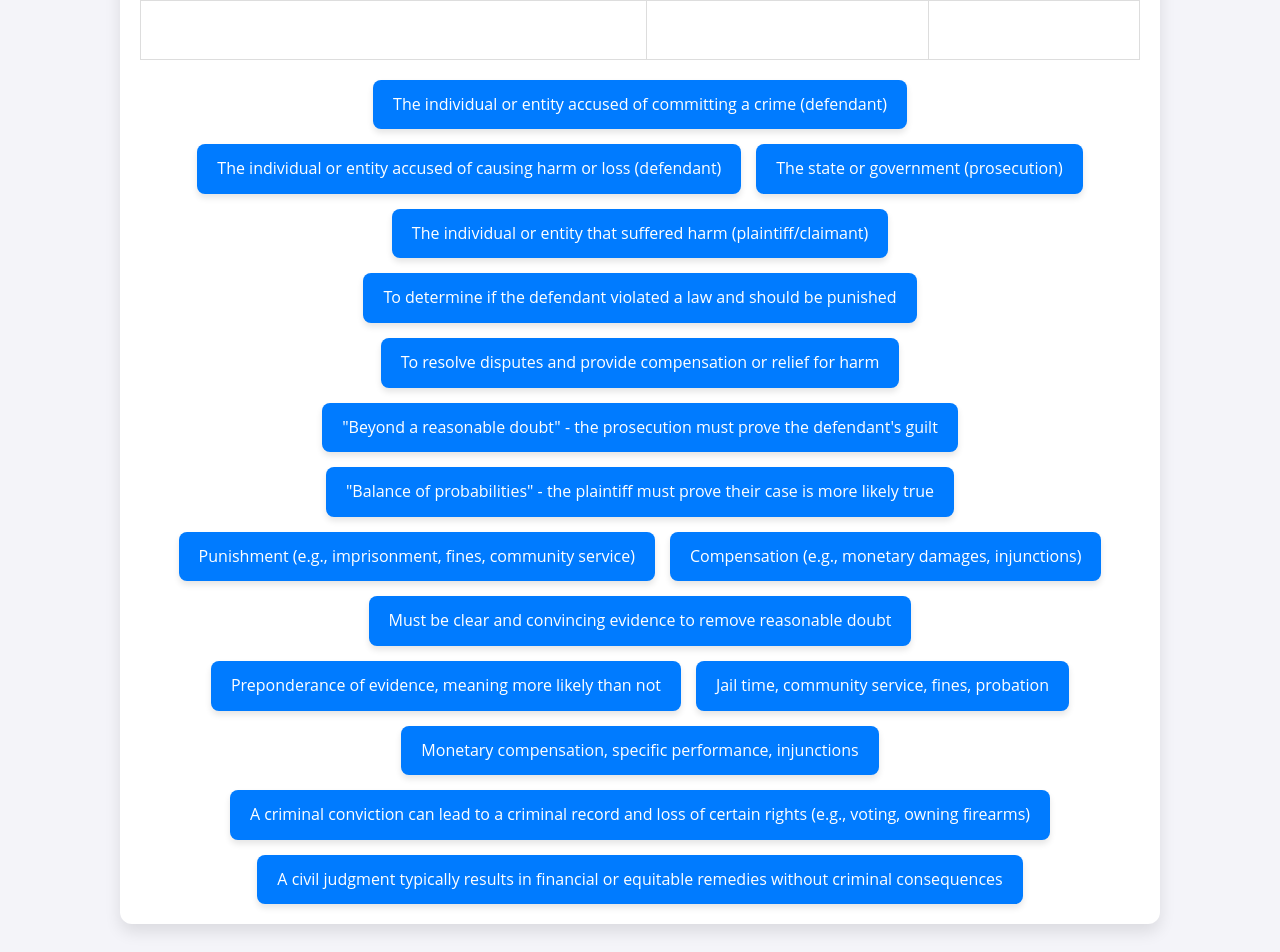
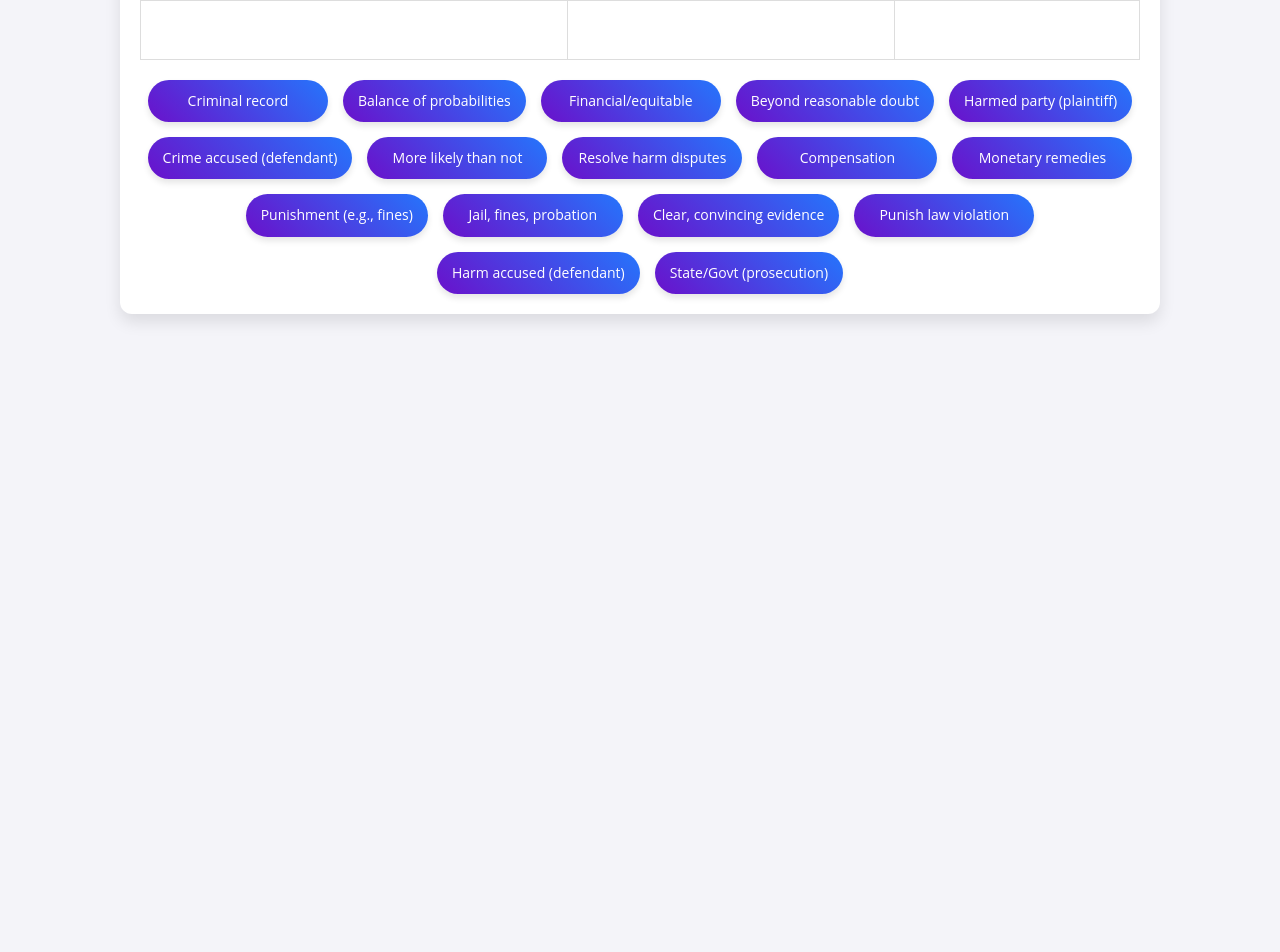
Before and after one commit to kanemayhew/teensandthelaw, a plain HTML site: page index.html in a window 1280 px wide. Shown: the part 588-1540 px from the top of the page. After the commit the page ends 930 px from the top, so only its background shows below. Drawn offline with Linux system fonts and the light colour scheme.

Commit message:
Update index.html

```diff
--- a/index.html
+++ b/index.html
@@ -68,14 +68,19 @@
             justify-content: center;
         }
         .button {
-            background-color: #007BFF;
+            background: linear-gradient(45deg, #6a11cb, #2575fc);
             color: white;
             border: none;
-            padding: 12px 20px;
+            padding: 10px 15px;
             cursor: pointer;
-            border-radius: 8px;
+            border-radius: 50px;
             box-shadow: 0 4px 6px rgba(0, 0, 0, 0.1);
             transition: transform 0.2s, background-color 0.3s, box-shadow 0.3s;
+            font-size: 14px;
+            text-align: center;
+            min-width: 150px;
+            max-width: 200px;
+            word-wrap: break-word;
         }
         .button:hover {
             background-color: #0056b3;
@@ -113,12 +118,12 @@
             <td id="civil1" ondrop="drop(event)" ondragover="allowDrop(event)"></td>
         </tr>
         <tr id="row2" class="hidden">
-            <td>Who Brings the Case Forward?</td>
+            <td>Who Brings the Case?</td>
             <td id="criminal2" ondrop="drop(event)" ondragover="allowDrop(event)"></td>
             <td id="civil2" ondrop="drop(event)" ondragover="allowDrop(event)"></td>
         </tr>
         <tr id="row3" class="hidden">
-            <td>Purpose of the Case</td>
+            <td>Case Purpose</td>
             <td id="criminal3" ondrop="drop(event)" ondragover="allowDrop(event)"></td>
             <td id="civil3" ondrop="drop(event)" ondragover="allowDrop(event)"></td>
         </tr>
@@ -128,7 +133,7 @@
             <td id="civil4" ondrop="drop(event)" ondragover="allowDrop(event)"></td>
         </tr>
         <tr id="row5" class="hidden">
-            <td>Potential Outcomes</td>
+            <td>Outcomes</td>
             <td id="criminal5" ondrop="drop(event)" ondragover="allowDrop(event)"></td>
             <td id="civil5" ondrop="drop(event)" ondragover="allowDrop(event)"></td>
         </tr>
@@ -138,34 +143,34 @@
             <td id="civil6" ondrop="drop(event)" ondragover="allowDrop(event)"></td>
         </tr>
         <tr id="row7" class="hidden">
-            <td>Example of Penalties/Remedies</td>
+            <td>Penalties/Remedies</td>
             <td id="criminal7" ondrop="drop(event)" ondragover="allowDrop(event)"></td>
             <td id="civil7" ondrop="drop(event)" ondragover="allowDrop(event)"></td>
         </tr>
         <tr id="row8" class="hidden">
-            <td>Impact of Outcome</td>
+            <td>Outcome Impact</td>
             <td id="criminal8" ondrop="drop(event)" ondragover="allowDrop(event)"></td>
             <td id="civil8" ondrop="drop(event)" ondragover="allowDrop(event)"></td>
         </tr>
     </table>
 
-    <div class="buttons">
-        <div id="button1" class="button" draggable="true" ondragstart="drag(event)">The individual or entity accused of committing a crime (defendant)</div>
-        <div id="button2" class="button" draggable="true" ondragstart="drag(event)">The individual or entity accused of causing harm or loss (defendant)</div>
-        <div id="button3" class="button" draggable="true" ondragstart="drag(event)">The state or government (prosecution)</div>
-        <div id="button4" class="button" draggable="true" ondragstart="drag(event)">The individual or entity that suffered harm (plaintiff/claimant)</div>
-        <div id="button5" class="button" draggable="true" ondragstart="drag(event)">To determine if the defendant violated a law and should be punished</div>
-        <div id="button6" class="button" draggable="true" ondragstart="drag(event)">To resolve disputes and provide compensation or relief for harm</div>
-        <div id="button7" class="button" draggable="true" ondragstart="drag(event)">"Beyond a reasonable doubt" - the prosecution must prove the defendant's guilt</div>
-        <div id="button8" class="button" draggable="true" ondragstart="drag(event)">"Balance of probabilities" - the plaintiff must prove their case is more likely true</div>
-        <div id="button9" class="button" draggable="true" ondragstart="drag(event)">Punishment (e.g., imprisonment, fines, community service)</div>
-        <div id="button10" class="button" draggable="true" ondragstart="drag(event)">Compensation (e.g., monetary damages, injunctions)</div>
-        <div id="button11" class="button" draggable="true" ondragstart="drag(event)">Must be clear and convincing evidence to remove reasonable doubt</div>
-        <div id="button12" class="button" draggable="true" ondragstart="drag(event)">Preponderance of evidence, meaning more likely than not</div>
-        <div id="button13" class="button" draggable="true" ondragstart="drag(event)">Jail time, community service, fines, probation</div>
-        <div id="button14" class="button" draggable="true" ondragstart="drag(event)">Monetary compensation, specific performance, injunctions</div>
-        <div id="button15" class="button" draggable="true" ondragstart="drag(event)">A criminal conviction can lead to a criminal record and loss of certain rights (e.g., voting, owning firearms)</div>
-        <div id="button16" class="button" draggable="true" ondragstart="drag(event)">A civil judgment typically results in financial or equitable remedies without criminal consequences</div>
+    <div id="buttons-container" class="buttons">
+        <div id="button1" class="button" draggable="true" ondragstart="drag(event)">Crime accused (defendant)</div>
+        <div id="button2" class="button" draggable="true" ondragstart="drag(event)">Harm accused (defendant)</div>
+        <div id="button3" class="button" draggable="true" ondragstart="drag(event)">State/Govt (prosecution)</div>
+        <div id="button4" class="button" draggable="true" ondragstart="drag(event)">Harmed party (plaintiff)</div>
+        <div id="button5" class="button" draggable="true" ondragstart="drag(event)">Punish law violation</div>
+        <div id="button6" class="button" draggable="true" ondragstart="drag(event)">Resolve harm disputes</div>
+        <div id="button7" class="button" draggable="true" ondragstart="drag(event)">Beyond reasonable doubt</div>
+        <div id="button8" class="button" draggable="true" ondragstart="drag(event)">Balance of probabilities</div>
+        <div id="button9" class="button" draggable="true" ondragstart="drag(event)">Punishment (e.g., fines)</div>
+        <div id="button10" class="button" draggable="true" ondragstart="drag(event)">Compensation</div>
+        <div id="button11" class="button" draggable="true" ondragstart="drag(event)">Clear, convincing evidence</div>
+        <div id="button12" class="button" draggable="true" ondragstart="drag(event)">More likely than not</div>
+        <div id="button13" class="button" draggable="true" ondragstart="drag(event)">Jail, fines, probation</div>
+        <div id="button14" class="button" draggable="true" ondragstart="drag(event)">Monetary remedies</div>
+        <div id="button15" class="button" draggable="true" ondragstart="drag(event)">Criminal record</div>
+        <div id="button16" class="button" draggable="true" ondragstart="drag(event)">Financial/equitable</div>
     </div>
 </div>
 
@@ -237,6 +242,15 @@
                 break;
         }
     }
+
+    function shuffleButtons() {
+        var container = document.getElementById("buttons-container");
+        for (var i = container.children.length; i >= 0; i--) {
+            container.appendChild(container.children[Math.random() * i | 0]);
+        }
+    }
+
+    window.onload = shuffleButtons;
 </script>
 
 </body>
```
